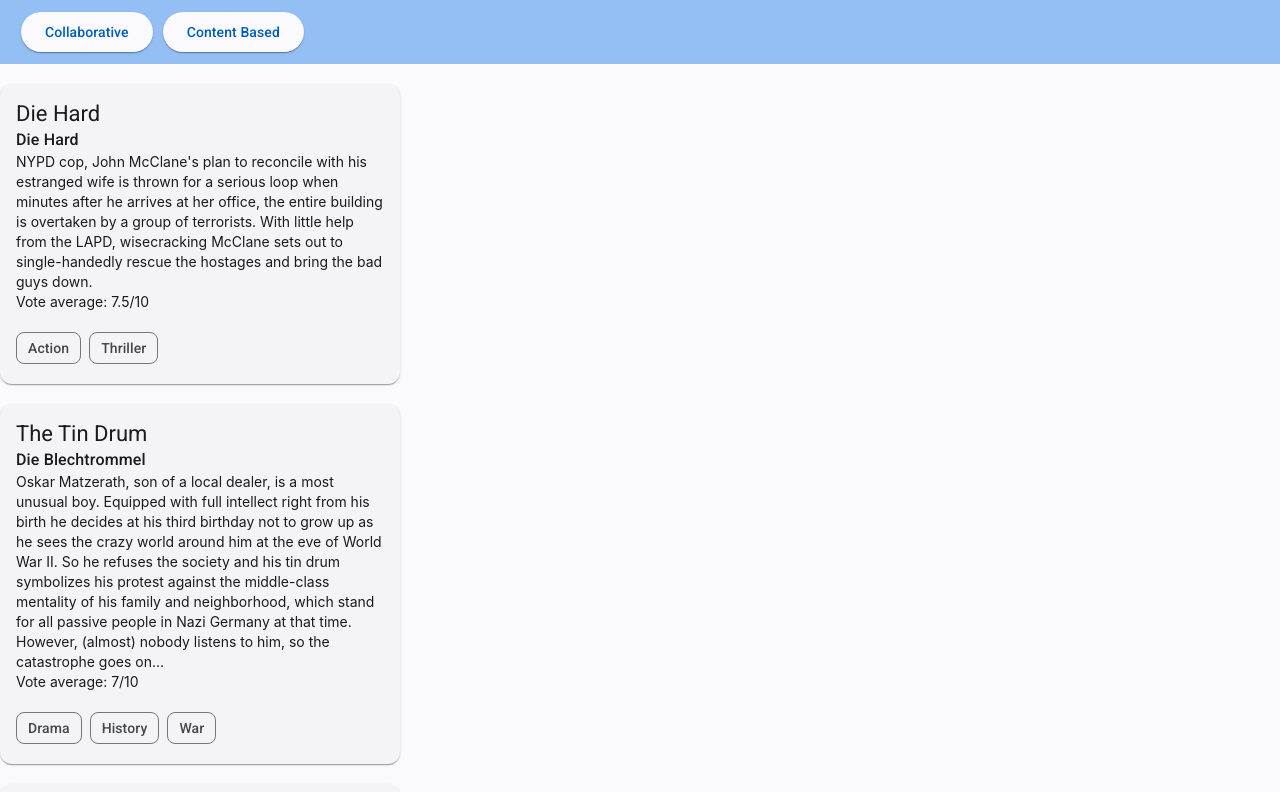
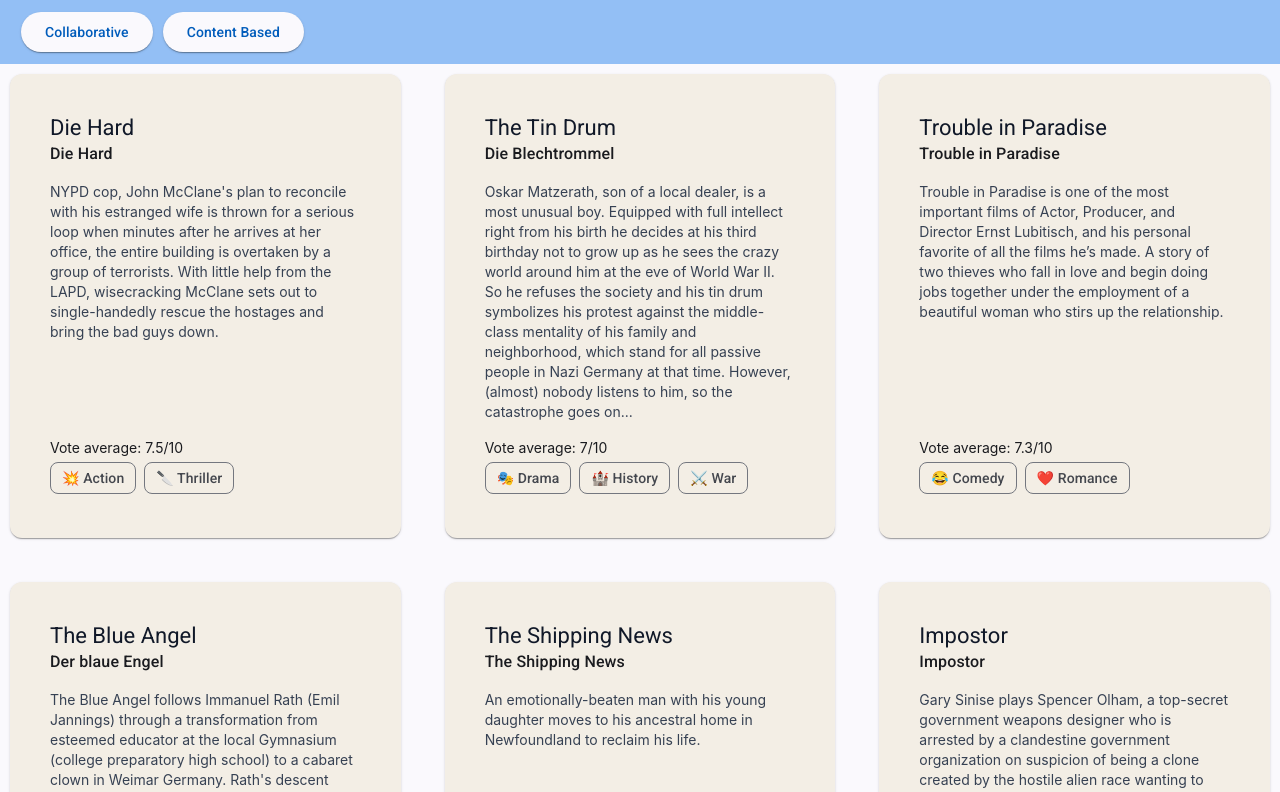
Before and after one commit to DarkoCokic72/diplomski, an Angular app in the folder movies-front-app/: page / in a window 1280 px wide. Shown: the top 792 px of the page. Built offline with nearby package versions, Linux system fonts and the light colour scheme.

Commit message:
added emojify pipe and updated for loops

```diff
--- a/movies-front-app/src/app/components/colaborative-component/colaborative-component.html
+++ b/movies-front-app/src/app/components/colaborative-component/colaborative-component.html
@@ -1,4 +1,6 @@
 
-<div>
-    <movie-details-card-component *ngFor="let movie of movies" [movie]="movie" class="div-card-margin"></movie-details-card-component>
+<div class="grid grid-cols-1 sm:grid-cols-2 lg:grid-cols-3 gap-6">
+    @for(movie of movies; track movie.id){
+        <movie-details-card-component [movie]="movie" class="div-card-margin"></movie-details-card-component>
+    }
 </div>
--- a/movies-front-app/src/app/components/movie-details-card-component/movie-details-card-component.css
+++ b/movies-front-app/src/app/components/movie-details-card-component/movie-details-card-component.css
@@ -1,5 +1,9 @@
 .card {
   max-width: 400px;
+}
+
+.card-background-color{
+  background-color: #f3eee5;
 }
 
 .card-footer {
@@ -9,3 +13,7 @@
 .chip-margin {
     margin: auto;
 }
+
+.mat-chip {
+  font-size: 36px !important;
+}
--- a/movies-front-app/src/app/components/movie-details-card-component/movie-details-card-component.html
+++ b/movies-front-app/src/app/components/movie-details-card-component/movie-details-card-component.html
@@ -1,15 +1,19 @@
-<mat-card class="card">
-    <mat-card-header>
-        <mat-card-title>{{movie.title}}</mat-card-title>
-        <mat-card-subtitle>{{movie.original_title}}</mat-card-subtitle>
+<mat-card
+    class="rounded-xl overflow-hidden shadow-lg p-6 bg-white transition-transform transform hover:scale-105 h-full flex flex-col card-background-color">
+    <mat-card-header class="mb-4">
+        <mat-card-title class="ext-xl font-semibold text-gray-900">{{movie.title}}</mat-card-title>
+        <mat-card-subtitle class="text-sm text-gray-500">{{movie.original_title}}</mat-card-subtitle>
     </mat-card-header>
-    <mat-card-content>
-        <p>{{movie.overview}}</p>
-        <p>Vote average: {{movie.vote_average}}/10</p>
+    <mat-card-content class=" flex-grow">
+        <p class="text-gray-700">{{movie.overview}}</p>
     </mat-card-content>
     <mat-card-footer class="card-footer">
+        <p>Vote average: {{movie.vote_average}}/10</p>
+
         <mat-chip-listbox>
-            <mat-chip *ngFor="let genre of movie.genres">{{genre}}</mat-chip>
+            @for(genre of movie.genres; track genre){
+                <mat-chip>{{genre | emojifyGenre}}</mat-chip>
+            }
         </mat-chip-listbox>
     </mat-card-footer>
 </mat-card>
--- a/movies-front-app/src/app/components/movie-details-card-component/movie-details-card-component.ts
+++ b/movies-front-app/src/app/components/movie-details-card-component/movie-details-card-component.ts
@@ -3,10 +3,11 @@ import { MovieDetailsCard } from '../../interfaces/movie-details-card';
 import { MatCardModule } from '@angular/material/card';
 import { MatChipsModule } from '@angular/material/chips';
 import { CommonModule } from '@angular/common';
+import { EmojifyGenrePipePipe } from '../../pipes/emojify-genre-pipe-pipe';
 
 @Component({
   selector: 'movie-details-card-component',
-  imports: [MatCardModule, MatChipsModule, CommonModule],
+  imports: [MatCardModule, MatChipsModule, CommonModule, EmojifyGenrePipePipe],
   templateUrl: './movie-details-card-component.html',
   styleUrl: './movie-details-card-component.css'
 })
--- /dev/null
+++ b/movies-front-app/src/app/pipes/emojify-genre-pipe-pipe.ts
@@ -0,0 +1,39 @@
+import { Pipe, PipeTransform } from '@angular/core';
+
+interface EmojiDict {
+  [key: string]: any;
+}
+
+@Pipe({
+  name: 'emojifyGenre'
+})
+export class EmojifyGenrePipePipe implements PipeTransform {
+  emojis: EmojiDict = {
+  "Action": "💥",
+  "Adventure": "🗺️",
+  "Animation": "🎬",
+  "Biopic": "🧑‍💼",
+  "Comedy": "😂",
+  "Crime": "🕵️",
+  "Documentary": "📜",
+  "Drama": "🎭",
+  "Fantasy": "🧙",
+  "Horror": "👻",
+  "Musical": "🎶",
+  "Music": "🎵",
+  "Mystery": "❓",
+  "Romance": "❤️",
+  "Science Fiction": "🚀",
+  "Thriller": "🔪",
+  "Western": "🤠",
+  "Family": "👪",
+  "War": "⚔️",
+  "History": "🏰",
+}
+  transform(value: string): string {
+    const emoji = this.emojis[value]
+    let retGenre = emoji + " " + value
+    return retGenre;
+  }
+
+}
```
